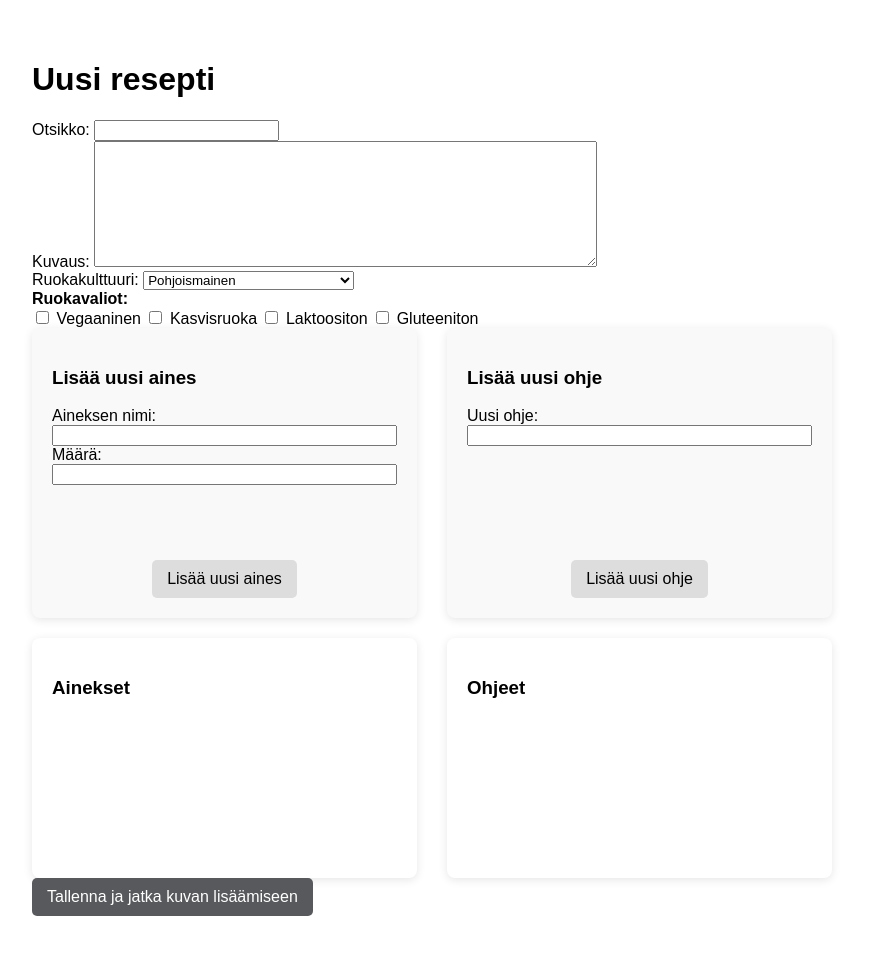
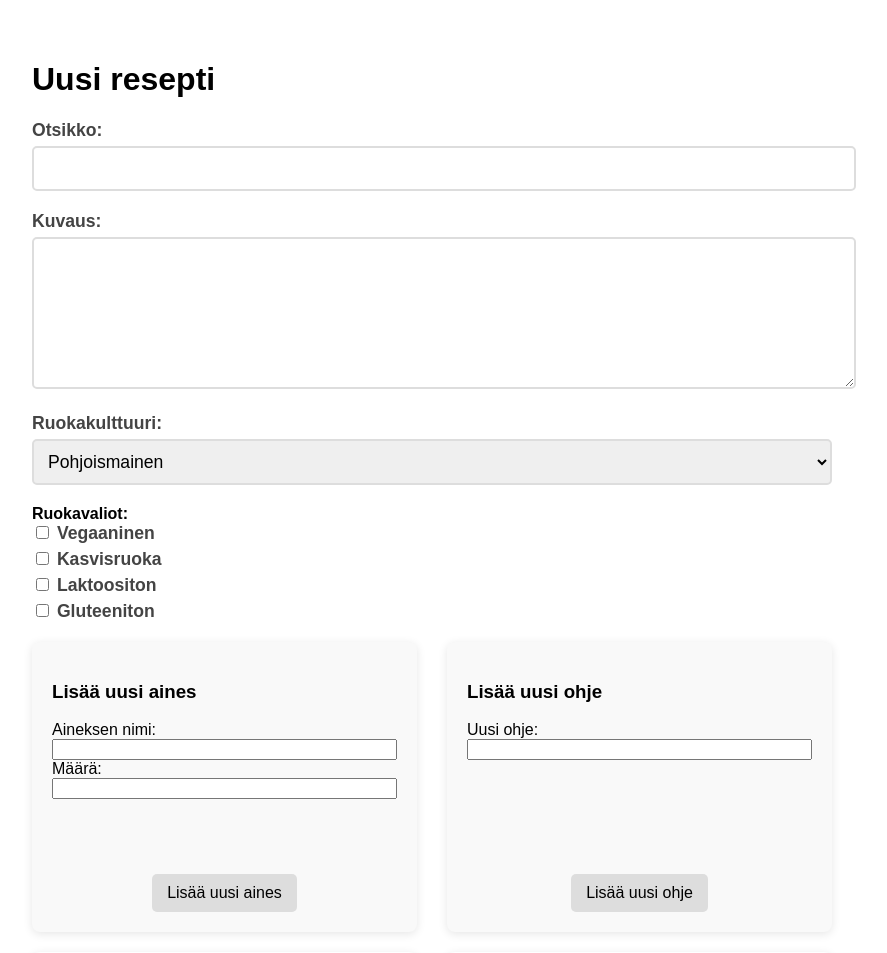
Before and after one commit to Tapir79/ruokareseptit, a Flask app: page /create_recipe in a window 1280 px wide. Shown: the part 111-1064 px from the top of the page, without its empty margins (208-1095 px from the left). Before the commit the page ends 1027 px from the top, so only its background shows below. Run offline with Flask 3, Linux system fonts and the light colour scheme; the visitor is signed in with stand-in values (Sample User, id 1); data comes from the database, SQL or seed files in the repository.

Commit message:
Add new recipe form title and description styles

```diff
--- a/static/main.css
+++ b/static/main.css
@@ -159,6 +159,67 @@ nav a:hover {
   text-align: center;
   margin-bottom: 15px;
 }
+
+/* Styling for the form title */
+.recipe-form-title {
+  text-align: center;
+  font-size: 2em;
+  font-weight: bold;
+  color: #333;
+  margin-bottom: 20px;
+}
+
+/* Styling for form groups (Title, Description, etc.) */
+.form-group {
+  margin-bottom: 20px;
+}
+
+/* Labels for better readability */
+.form-group label {
+  font-size: 1.1em;
+  font-weight: bold;
+  color: #444;
+  display: block;
+  margin-bottom: 5px;
+}
+
+/* Title Input Field */
+.form-group input[type="text"] {
+  width: 100%;
+  padding: 10px;
+  border: 2px solid #ddd;
+  border-radius: 5px;
+  font-size: 1.1em;
+  transition: border-color 0.3s ease;
+}
+
+/* Add focus effect for better UX */
+.form-group input[type="text"]:focus,
+.form-group textarea:focus {
+  border-color: #57595c;
+  outline: none;
+}
+
+/* Description Field */
+.form-group textarea {
+  width: 100%;
+  padding: 10px;
+  border: 2px solid #ddd;
+  border-radius: 5px;
+  font-size: 1.1em;
+  resize: vertical;
+  transition: border-color 0.3s ease;
+}
+
+/* Dropdown Styling */
+.form-group select {
+  width: 100%;
+  padding: 10px;
+  border: 2px solid #ddd;
+  border-radius: 5px;
+  font-size: 1.1em;
+}
+
 
 /* Equalizing the Form Sections */
 .recipe-form-section {
```
